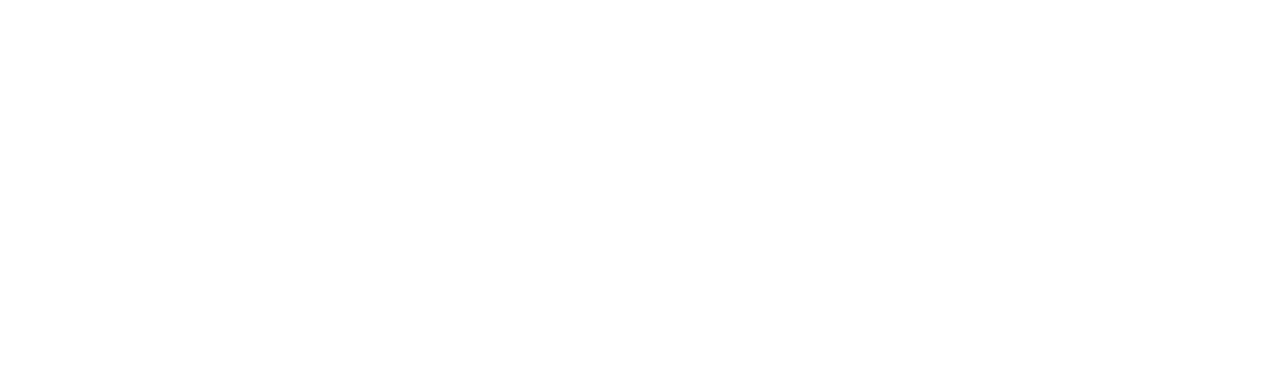
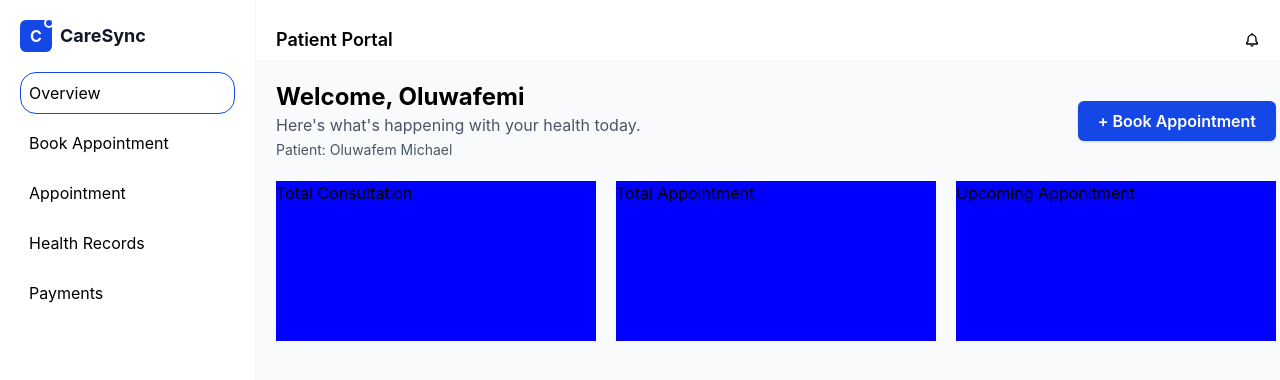
Before and after one commit to Oluwafemimicheal/caresync, a React (Vite) app: page /overview in a window 1280 px wide. Before the commit this address had no page. Shown: the top 380 px of the page. Built offline with nearby package versions, Linux system fonts and the light colour scheme.

Commit message:
Initial commit

```diff
--- a/src/App.tsx
+++ b/src/App.tsx
@@ -3,6 +3,8 @@ import AuthLayout from "./layouts/AuthLayout"
 import LandingPageLayout from "./layouts/LandingPageLayout"
 import Login from "./components/auth/Login";
 import Registration from "./components/auth/Registration";
+import PatientPortal from "./layouts/PaitentPortal";
+import Overview from "./components/patient-dashboard/Overview";
 
 const App = () => {
   return (
@@ -12,6 +14,14 @@ const App = () => {
         <Route path="registration" element={<Registration />} />
       </Route>
 
+      <Route element={<PatientPortal />}>
+        <Route path="/overview" element={<Overview />} />
+        <Route path="book-appointment" element={<div>Book Appointment</div>} />
+        <Route path="appointment" element={<div>Appointment</div>} />
+        <Route path="health-records" element={<div>Health Records</div>} />
+        <Route path="payments" element={<div>Payments</div>} />
+      </Route>
+
       <Route index path="/" element={<LandingPageLayout />}></Route>
     </Routes>
   );
--- a/src/components/Navbar.tsx
+++ b/src/components/Navbar.tsx
@@ -1,11 +1,12 @@
 import { Link } from "react-router-dom";
+import ProjectLogo from "../utilis/ProjectLogo";
 
 const Navbar = () => {
   return (
     <header className="bg-white shadow py-4 sticky top-0">
       <nav className="w-full px-5 lg:px-0 lg:w-6xl mx-auto flex justify-between items-center">
         <div>
-          <h1 className="font-bold text-blue-700 text-2xl">CareSync</h1>
+          <ProjectLogo />
         </div>
         <div className="flex items-center gap-8">
           <ul className="hidden lg:flex items-center gap-8">
--- a/src/components/auth/Login.tsx
+++ b/src/components/auth/Login.tsx
@@ -1,10 +1,11 @@
 import { Link } from "react-router-dom";
+import ProjectLogo from "../../utilis/ProjectLogo";
 
 const Login = () => {
   return (
     <div className="space-y-6">
       <div className="flex justify-center items-center space-y-3 flex-col text-center">
-        <h1 className="text-lg font-extrabold text-blue-700">CareSync</h1>
+        <ProjectLogo />
         <div className="space-y-0.5">
           <h2 className="text-2xl font-semibold">Welcome back</h2>
           <p className="text-xs text-gray-600">
@@ -19,19 +20,32 @@ const Login = () => {
         </div>
       </div>
 
-
       <form className="space-y-3 w-90">
         <div>
-          <label htmlFor="email" className="font-semibold text-sm">Email Address</label>
+          <label htmlFor="email" className="font-semibold text-sm">
+            Email Address
+          </label>
           <div className="p-2 border border-gray-400 rounded-lg  hover:shadow-md">
-            <input type="text" placeholder="patient325@gmail.com" id="email" className="w-full" />
+            <input
+              type="text"
+              placeholder="patient325@gmail.com"
+              id="email"
+              className="w-full"
+            />
           </div>
         </div>
 
         <div>
-          <label htmlFor="password" className="font-semibold text-sm">Password</label>
+          <label htmlFor="password" className="font-semibold text-sm">
+            Password
+          </label>
           <div className="p-2 border border-gray-400 rounded-lg hover:shadow-md">
-            <input type="password" placeholder="**********" id="password" className="w-full" />
+            <input
+              type="password"
+              placeholder="**********"
+              id="password"
+              className="w-full"
+            />
           </div>
         </div>
         <button className="p-2 bg-blue-700 text-white w-full rounded-lg cursor-pointer font-semibold hover:bg-blue-600 hover:shadow-md">
@@ -39,15 +53,19 @@ const Login = () => {
         </button>
       </form>
 
-
       <div className="flex flex-col text-gray-700 text-sm gap-1">
         <p>
           Forget your password{" "}
-          <span className="text-blue-700 hover:underline cursor-pointer">Reset it</span>
+          <span className="text-blue-700 hover:underline cursor-pointer">
+            Reset it
+          </span>
         </p>
         <p>
           New patient?{" "}
-          <Link to={"/registration"} className="text-blue-700 hover:underline cursor-pointer">
+          <Link
+            to={"/registration"}
+            className="text-blue-700 hover:underline cursor-pointer"
+          >
             Start Registration
           </Link>
         </p>
--- a/src/components/auth/Registration.tsx
+++ b/src/components/auth/Registration.tsx
@@ -4,6 +4,7 @@ import { BiErrorAlt } from "react-icons/bi";
 import { BsArrowLeft } from "react-icons/bs";
 import { FaNairaSign } from "react-icons/fa6";
 import { Link } from "react-router-dom";
+import ProjectLogo from "../../utilis/ProjectLogo";
 
 const Registration = () => {
   const [selected, setSelected] = useState("choose"); // "choose", "registration", "password", "loading"
@@ -13,7 +14,7 @@ const Registration = () => {
     <div className="space-y-8 w-full h-full overflow-y-auto scrollbar-none p-4">
       {/* Header Section */}
       <div className="flex justify-center items-center space-y-3 flex-col text-center">
-        <h1 className="text-lg font-extrabold text-blue-700">CareSync</h1>
+        <ProjectLogo />
         <div className="space-y-3">
           <div>
             <h2 className="text-2xl font-semibold">Create an account</h2>
@@ -296,7 +297,7 @@ const Registration = () => {
         {selected === "loading" && (
           <div className="space-y-5 bg-white p-4 rounded-lg shadow h-40 flex justify-center items-center">
             <div className="text-center">
-              <div className="animate-spin rounded-full h-8 w-8 border-b-2 border-blue-700 mx-auto mb-2"></div>
+              <div className="animate-spin rounded-full h-8 w-8 border-b-2 border-blue-700 mx-auto mb-2 "></div>
               <h3 className="font-medium">Creating Account...</h3>
             </div>
           </div>
--- /dev/null
+++ b/src/components/patient-dashboard/Overview.tsx
@@ -0,0 +1,68 @@
+import { FaStickyNote } from "react-icons/fa";
+import { FaNotesMedical } from "react-icons/fa6";
+
+const cardData = [
+  {
+    title: "Total Consultation",
+    total: 6,
+    icon: <FaStickyNote />,
+    color: "white"
+  },
+  {
+    title: "Total Appointment",
+    total: 2,
+    icon: <FaNotesMedical />,
+    color: "white"
+  },
+  {
+    title: "Upcoming Apponitment",
+    total: 0,
+    icon: null,
+    color: "blue"
+  },
+];
+
+
+const Overview = () => {
+  const cardStyle = {
+    backgroundColor: cardData[2].color
+  }
+
+
+  return (
+    <div className="w-250 mx-auto space-y-5">
+      <div className="flex items-center justify-between">
+        <div>
+          <h1 className="text-2xl font-bold">Welcome, Oluwafemi</h1>
+          <div className="text-gray-600">
+            <p>Here's what's happening with your health today.</p>
+            <small className="text-sm">
+              Patient: <span>Oluwafem Michael</span>
+            </small>
+          </div>
+        </div>
+
+        <div>
+          <button className="bg-blue-700 text-white shadow px-5 py-2 rounded-md font-semibold hover:shadow-lg">
+            + Book Appointment
+          </button>
+        </div>
+      </div>
+
+
+      <div className="grid grid-cols-3 gap-5 h-40 overflow-hidden">
+
+        {
+          cardData.map((card, index) => (
+            <div key={index} style={cardStyle}>
+              {card.title}
+            </div>
+          ))
+        }
+
+      </div>
+    </div>
+  );
+};
+
+export default Overview;
--- /dev/null
+++ b/src/components/patient-dashboard/PatientSidebar.tsx
@@ -0,0 +1,54 @@
+import { NavLink } from "react-router-dom";
+import ProjectLogo from "../../utilis/ProjectLogo";
+
+const urlLinks = [
+  {
+    title: "Overview",
+    url: "/overview",
+  },
+  {
+    title: "Book Appointment",
+    url: "/book-appointment",
+  },
+  {
+    title: "Appointment",
+    url: "/appointment",
+  },
+  {
+    title: "Health Records",
+    url: "/health-records",
+  },
+  {
+    title: "Payments",
+    url: "/payments",
+  },
+];
+
+const PatientSidebar = () => {
+  return (
+    <div className="space-y-5">
+      <div>
+        <ProjectLogo />
+      </div>
+
+      <ul className="space-y-2">
+        {urlLinks.map((url, index) => (
+          <li key={index} className="w-full">
+            <NavLink
+              className={({ isActive }) =>
+                isActive
+                  ? "border p-2 border-blue-700 w-full block rounded-2xl"
+                  : "border border-transparent p-2 w-full block "
+              }
+              to={url.url}
+            >
+              {url.title}
+            </NavLink>
+          </li>
+        ))}
+      </ul>
+    </div>
+  );
+};
+
+export default PatientSidebar;
--- /dev/null
+++ b/src/layouts/PaitentPortal.tsx
@@ -0,0 +1,24 @@
+import { Outlet } from "react-router-dom";
+import PatientSidebar from "../components/patient-dashboard/PatientSidebar";
+import { BiBell } from "react-icons/bi";
+
+const PaitentPortal = () => {
+  return (
+    <div className="grid grid-cols-10 h-screen">
+      <div className="col-span-2 p-5 border-r border-gray-100">
+        <PatientSidebar />
+      </div>
+      <div className="col-span-8 py-5 h-screen overflow-hidden">
+        <div className="h-10 p-5 flex justify-between items-center bg-white border-b border-gray-100">
+          <h2 className="font-semibold text-lg">Patient Portal</h2>
+          <BiBell />
+        </div>
+        <div className="px-5 py-5 bg-gray-50 h-screen">
+          <Outlet />
+        </div>
+      </div>
+    </div>
+  );
+};
+
+export default PaitentPortal;
--- /dev/null
+++ b/src/pages/PatientPortal.tsx
@@ -0,0 +1,10 @@
+
+const PatientPortal = () => {
+  return (
+    <div>
+
+    </div>
+  )
+}
+
+export default PatientPortal
--- /dev/null
+++ b/src/utilis/ProjectLogo.jsx
@@ -0,0 +1,14 @@
+
+const ProjectLogo = () => {
+  return (
+    <div className="flex items-center gap-2">
+      <div className="w-8 h-8 bg-blue-700 text-white flex justify-center items-center rounded-md relative">
+        <div className="w-2.5 h-2.5 rounded-full bg-blue-700 border-2 border-white absolute -right-0.5 -top-0.5"></div>
+        <h1 className="font-bold text-md">C</h1>
+      </div>
+      <h1 className="font-bold text-lg text-gray-900">CareSync</h1>
+    </div>
+  )
+}
+
+export default ProjectLogo
```
